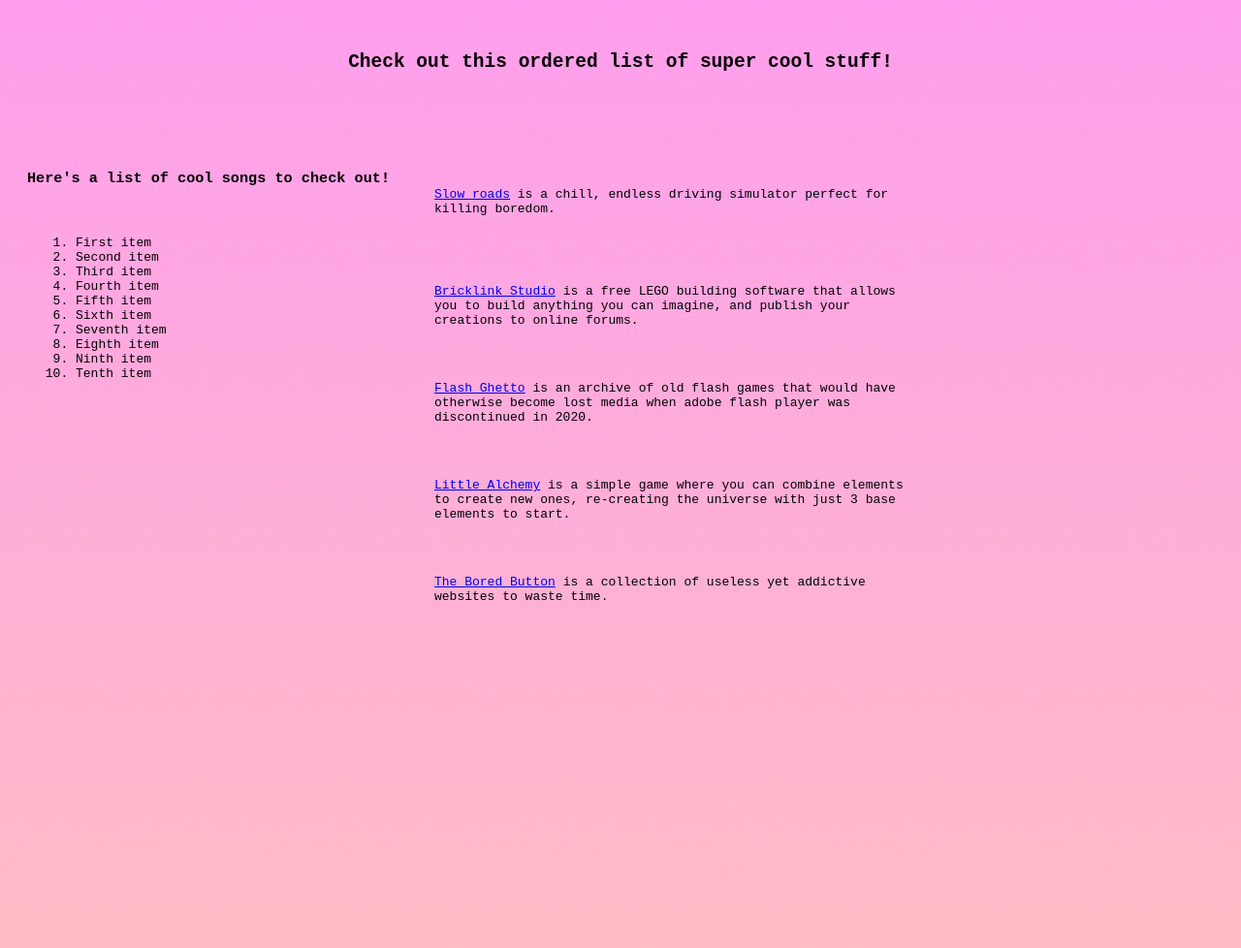
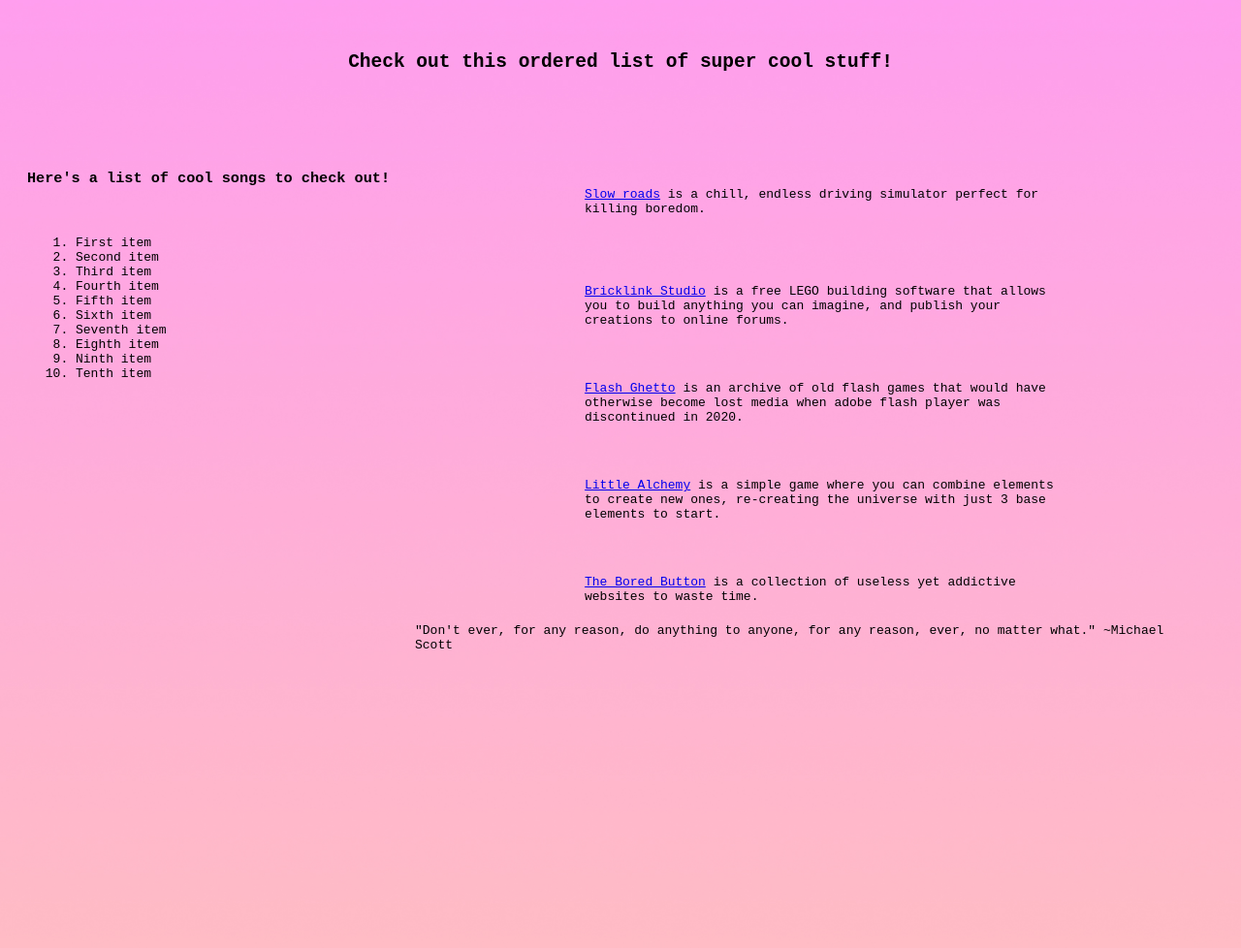
Before and after one commit to Calen-git/personal-html-project, a plain HTML site: page index.html in a window 1280 px wide. Shown: the part 320-1298 px from the top of the page at 97% size. Drawn offline with Linux system fonts and the light colour scheme.

Commit message:
added blockquote

```diff
--- a/index.html
+++ b/index.html
@@ -47,7 +47,9 @@
         <a href="https://www.boredbutton.com/">The Bored Button</a> is a collection of useless yet addictive websites to waste time.
       </p>
 
-
+    <blockquote>
+      "Don't ever, for any reason, do anything to anyone, for any reason, ever, no matter what." ~Michael Scott
+    </blockquote>
 
 
 
--- a/styles.css
+++ b/styles.css
@@ -52,25 +52,30 @@
 
 #Slowroads {
   margin-top: -250px;
+  margin-left: 575px;
 }
 
 #Bricklink {
   margin-top: -1000px;
+  margin-left: 575px;
 }
 
 #Flash-Ghetto {
   margin-top: -1000px;
+  margin-left: 575px;
 }
 
 #Little-alchemy {
   margin-top: -1000px;
+  margin-left: 575px;
 }
 
 #bored-button {
   margin-top: -1000px;
+  margin-left: 575px;
 }
 
-#star {
-  margin-left: 750px;
-  margin-top: -5000px;
+blockquote {
+  margin-top: -1050px;
+  margin-left: 400px;
 }
```
Also changed, not shown: images/01.png (deleted).
